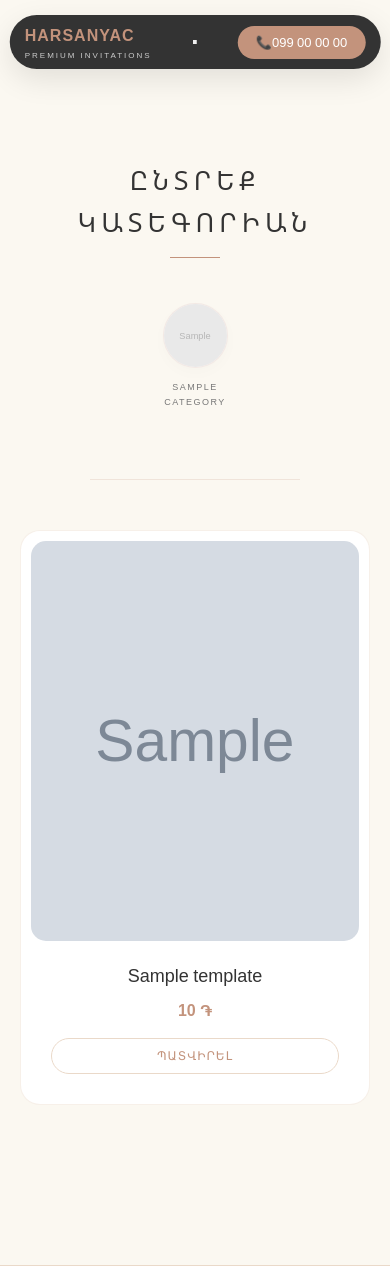
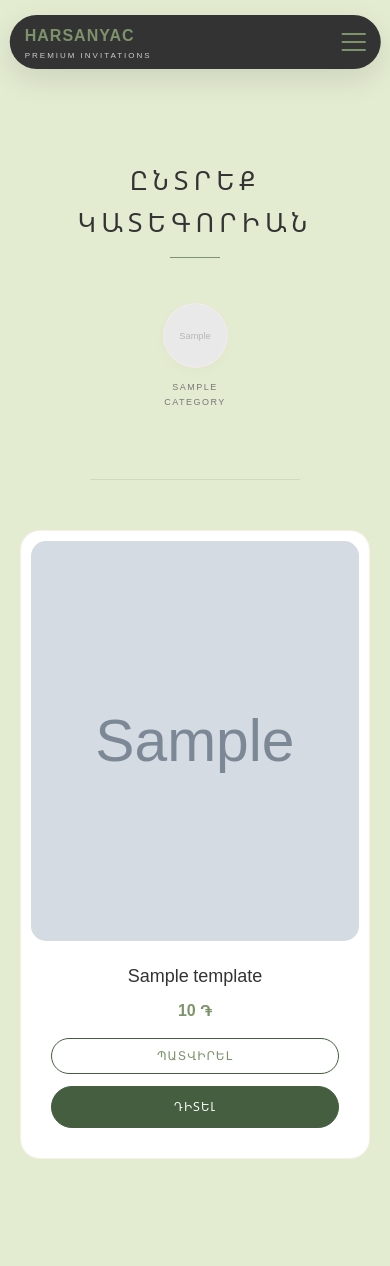
Before and after one commit to LevonAghakaryan/Ekeq_v2, a FastAPI app: template templates/catalog.html in a window 390 px wide. Shown: the top 1266 px of the page. Run offline with FastAPI, Linux system fonts and the light colour scheme; the template is opened without the code that fills it: most values are stand-ins (such as "Sample title", 1, 10 or a date in 2020); grey boxes marked "Sample" are stand-in pictures; parts of the project's set-up code (start-up, migrations or seed data) failed here and were passed over.

Commit message:
second commit

```diff
--- a/app/models/template.py
+++ b/app/models/template.py
@@ -10,7 +10,7 @@ class Template(Base):
     name = Column(String(100), nullable=False)
     html_file = Column(String(100), nullable=False)
     price = Column(Float, default=0.0)
-
+    image_url = Column(String(255), nullable=False)
     # Կապ կատեգորիայի հետ
     category_id = Column(Integer, ForeignKey("categories.id"), nullable=False)
 
--- a/app/schemas/template.py
+++ b/app/schemas/template.py
@@ -6,6 +6,7 @@ class TemplateBase(BaseModel):
     name: str
     html_file: str
     price: float
+    image_url: str
     category_id: int
 
 
--- a/static/css/style.css
+++ b/static/css/style.css
@@ -1,14 +1,14 @@
 /* --- ԳՈՒՅՆԵՐ ԵՎ ՓՈՓՈԽԱԿԱՆՆԵՐ --- */
 :root {
-    --bg-light: #FBF8F1;
+    --bg-light: #e3ebd1;
     --text-grey: #787878;
-    --nude-beige: #EAD9C9;
-    --gold-accent: #C3937C;
+    --nude-beige: #445E3F;
+    --gold-accent: #7D936C;
     --header-dark: #333333;
     --white: #ffffff;
     --transition-smooth: 0.7s cubic-bezier(0.2, 1, 0.3, 1);
 }
-
+/* --- --- */
 /* --- ԸՆԴՀԱՆՈՒՐ ԿԱՐԳԱՎՈՐՈՒՄՆԵՐ --- */
 * {
     box-sizing: border-box;
@@ -67,8 +67,96 @@ img {
 .gold-text { color: var(--gold-accent); font-weight: bold; font-size: 20px; letter-spacing: 1px; }
 .logo small { font-size: 8px; letter-spacing: 2px; color: #ccc; text-transform: uppercase; }
 
-.main-nav { display: none; }
+/* 🍔 Բուրգեր կոճակի ոճը */
+.mobile-menu-btn {
+    display: none;
+    flex-direction: column;
+    justify-content: space-between;
+    width: 24px;
+    height: 18px;
+    background: transparent;
+    border: none;
+    cursor: pointer;
+    padding: 0;
+    z-index: 1100;
+}
 
+.mobile-menu-btn span {
+    width: 100%;
+    height: 2px;
+    background-color: var(--gold-accent);
+    transition: 0.3s ease;
+}
+
+/* 📱 Մոբայլ մենյուի կարգավորումներ */
+@media (max-width: 991px) {
+    /* 1. Հեռախոսահամարը կորչում է հիմնական հեդերից */
+    .header-right {
+        display: none !important;
+    }
+
+    .mobile-menu-btn {
+        display: flex;
+    }
+
+    .main-nav {
+        display: block;
+        position: fixed;
+        top: 0;
+        right: -100%;
+        width: 280px;
+        height: 100vh;
+        background: var(--header-dark);
+        padding: 100px 30px;
+        transition: var(--transition-smooth);
+        border-radius: 30px 0 0 30px;
+        box-shadow: -10px 0 30px rgba(0,0,0,0.3);
+        z-index: 1050;
+    }
+
+    .main-nav.active {
+        right: 0;
+    }
+
+    .main-nav ul {
+        display: flex;
+        flex-direction: column;
+        gap: 25px;
+        list-style: none;
+    }
+
+    /* 2. Հեռախոսահամարի ոճը Մենյուի ներսում */
+    .mobile-only {
+        display: block !important;
+        margin-top: 15px;
+    }
+
+    .phone-box-mobile {
+        display: inline-block;
+        background: var(--gold-accent);
+        color: #fff !important;
+        padding: 10px 20px;
+        border-radius: 25px;
+        text-decoration: none;
+        font-size: 14px;
+        text-align: center;
+    }
+
+    .main-nav ul li a {
+        color: #fff;
+        text-decoration: none;
+        font-size: 16px;
+        text-transform: uppercase;
+        letter-spacing: 2px;
+    }
+
+    /* ❌ X-ի անիմացիան */
+    .mobile-menu-btn.active span:nth-child(1) { transform: translateY(8px) rotate(45deg); }
+    .mobile-menu-btn.active span:nth-child(2) { opacity: 0; }
+    .mobile-menu-btn.active span:nth-child(3) { transform: translateY(-8px) rotate(-45deg); }
+}
+
+/* 💻 Desktop տարբերակի հեռախոսահամարի ոճը */
 .header-right .phone-box {
     display: flex;
     align-items: center;
@@ -82,6 +170,11 @@ img {
 }
 
 .header-right .phone-box:hover { background: #a37a65; transform: scale(1.05); }
+
+/* Թաքցնում ենք մենյուի միջի համարը համակարգչի վրա */
+.mobile-only {
+    display: none;
+}
 
 /* --- HERO SECTION (PREMIUM ARCH DESIGN) --- */
 .hero-section {
@@ -423,7 +516,49 @@ img {
 }
 
 .btn-order:hover { background: var(--gold-accent); color: #fff; border-color: var(--gold-accent); }
+/* Կոճակների խմբավորում */
+.card-buttons {
+    display: flex;
+    flex-direction: column;
+    gap: 12px;
+    margin-top: 15px;
+}
 
+/* «Դիտել» կոճակի նոր ոճը */
+.btn-view {
+    background-color: #445E3F; /* Քո նշված մուգ կանաչը */
+    color: var(--white) !important; /* Սպիտակ տեքստ */
+    padding: 10px 25px;
+    border-radius: 30px;
+    text-decoration: none;
+    display: block;
+    text-transform: uppercase;
+    font-size: 12px;
+    letter-spacing: 1px;
+    transition: 0.3s ease;
+    border: 1px solid #445E3F;
+    cursor: pointer;
+}
+
+.btn-view:hover {
+    background-color: #354a32; /* Մի փոքր ավելի մուգ՝ hover-ի ժամանակ */
+    border-color: #7d936c;
+    transform: translateY(-2px);
+    box-shadow: 0 5px 15px rgba(68, 94, 63, 0.3);
+}
+
+/* Նկարի վրայի «Դիտել» էֆեկտը սարքենք նույն գույնի */
+.template-overlay .btn-secondary {
+    background: #7d936c !important;
+    border: none;
+    color: var(--white);
+}
+
+/* Նկարը որպես լինկ */
+.template-image-link {
+    display: block;
+    text-decoration: none;
+}
 /* --- FOOTER --- */
 .main-footer {
     padding: 60px 20px;
--- a/templates/catalog.html
+++ b/templates/catalog.html
@@ -21,16 +21,24 @@
         <div class="templates-grid">
             {% for template in templates %}
             <div class="template-card">
-                <div class="template-image">
-                    <img src="/static/templates_previews/{{ template.html_file.replace('.html', '.jpg') }}" alt="{{ template.name }}">
-                    <div class="template-overlay">
-                        <a href="/preview/{{ template.id }}" class="btn-secondary">Դիտել</a>
+                <a href="/preview/{{ template.id }}" class="template-image-link">
+                    <div class="template-image">
+                        <img src="{{ template.image_url }}" alt="{{ template.name }}">
+                        <div class="template-overlay">
+                            <span class="btn-secondary">Դիտել</span>
+                        </div>
                     </div>
-                </div>
+                </a>
+
                 <div class="template-info">
                     <h3>{{ template.name }}</h3>
                     <p class="price">{{ template.price }} ֏</p>
-                    <button class="btn-order">Պատվիրել</button>
+
+                    <div class="card-buttons">
+                        <button class="btn-order">Պատվիրել</button>
+
+                        <a href="/preview/{{ template.id }}" class="btn-view">Դիտել</a>
+                    </div>
                 </div>
             </div>
             {% else %}
--- a/templates/header.html
+++ b/templates/header.html
@@ -7,7 +7,7 @@
             </a>
         </div>
 
-        <button class="mobile-menu-btn" onclick="document.querySelector('.main-nav').classList.toggle('active')">
+        <button class="mobile-menu-btn" onclick="toggleMenu()">
             <span></span>
             <span></span>
             <span></span>
@@ -19,6 +19,11 @@
                 <li><a href="/catalog">Կատալոգ</a></li>
                 <li><a href="/services">Ծառայություններ</a></li>
                 <li><a href="/about">Մեր Մասին</a></li>
+                <li class="mobile-only">
+                    <a href="tel:+37400000000" class="phone-box-mobile">
+                        📞 099 00 00 00
+                    </a>
+                </li>
             </ul>
         </nav>
 
@@ -29,3 +34,10 @@
         </div>
     </div>
 </header>
+
+<script>
+    function toggleMenu() {
+        document.querySelector('.main-nav').classList.toggle('active');
+        document.querySelector('.mobile-menu-btn').classList.toggle('active');
+    }
+</script>
```
